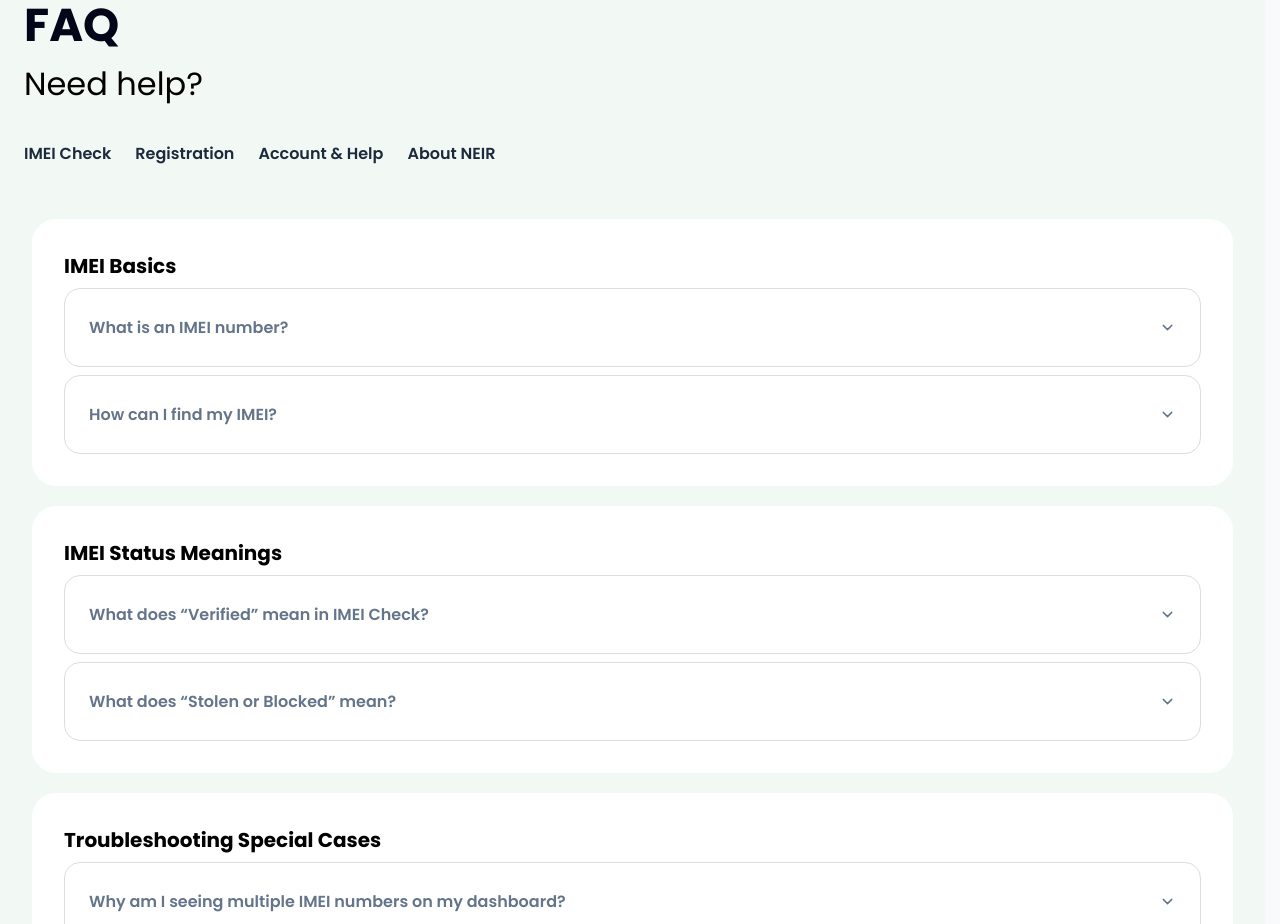
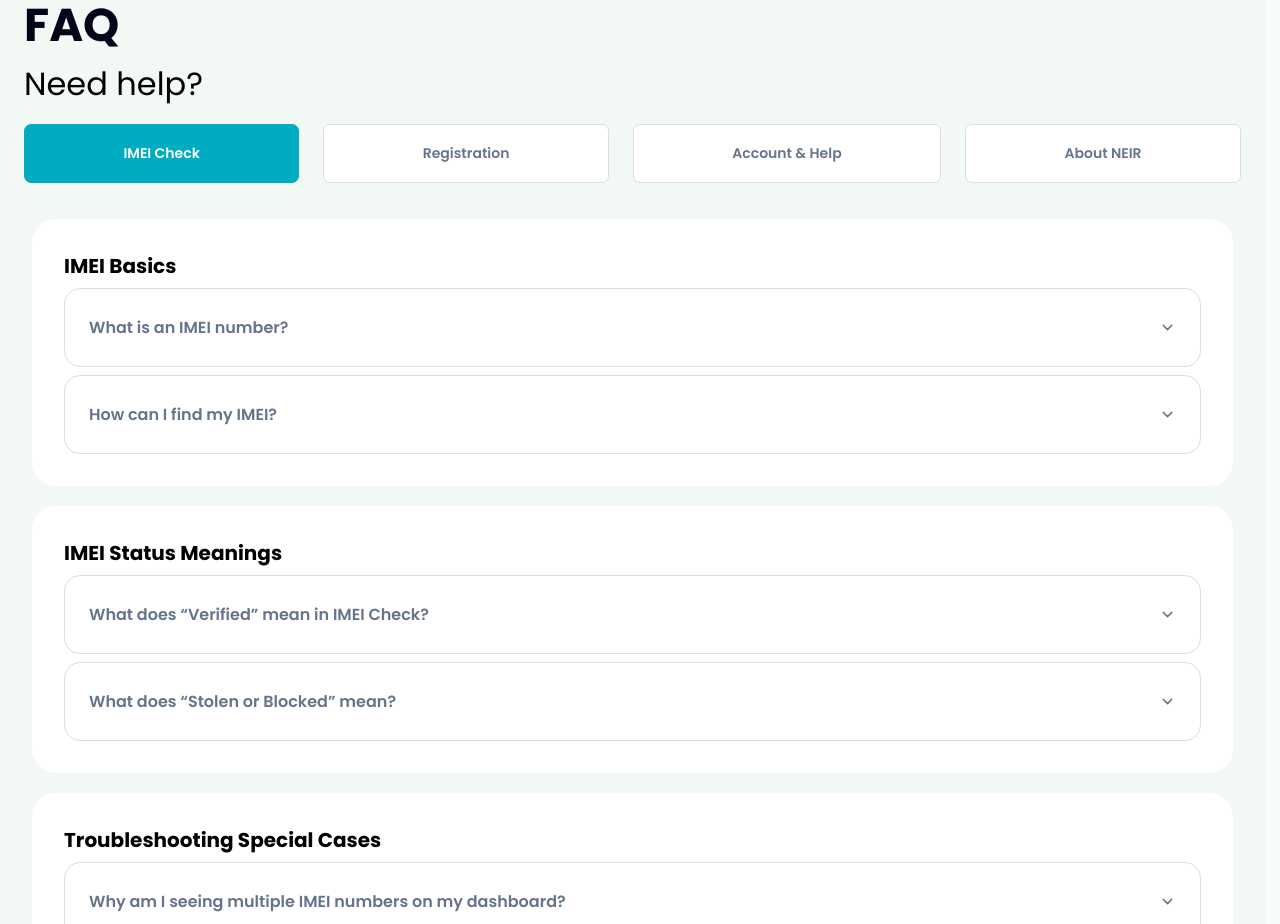
Before and after one commit to shihab-tech04/NEIR-Citizen, a React (Vite) app: page / in a window 1280 px wide. Shown: the part 3000-3924 px from the top of the page. Built offline with nearby package versions, Linux system fonts and the light colour scheme.

Commit message:
style(neir): normalize FAQ tab active/focus/hover using shared tokens

```diff
--- a/src/ui/neir-ui.css
+++ b/src/ui/neir-ui.css
@@ -236,3 +236,15 @@ body{font-family:var(--neir-ui-font);font-size:var(--neir-type-body);line-height
  .neir-source-guide-tile.neir-ui-choice-tab{min-height:112px;padding:12px;gap:8px}
  .neir-guide-platform-tab{flex:1;min-width:0;padding:9px 12px}
 }
+
+/* FAQ category tabs share the same neutral/active selection palette as guides. */
+.neir-faq-tab{
+ flex:1 0 auto;min-width:max-content;min-height:44px;
+ padding:10px 18px;border:1px solid var(--neir-ui-stroke);border-radius:10px;
+ background:var(--neir-ui-surface);color:var(--neir-ui-muted);
+ font:500 var(--neir-type-caption)/1.5 var(--neir-ui-font);cursor:pointer;
+}
+.neir-faq-tab[aria-selected="true"]{
+ background:var(--neir-ui-primary-bright);border-color:var(--neir-ui-primary-bright);color:#fff;
+}
+.neir-faq-tab:hover:not([aria-selected="true"]){background:var(--neir-ui-surface-soft);border-color:var(--neir-ui-primary-bright)}
```
